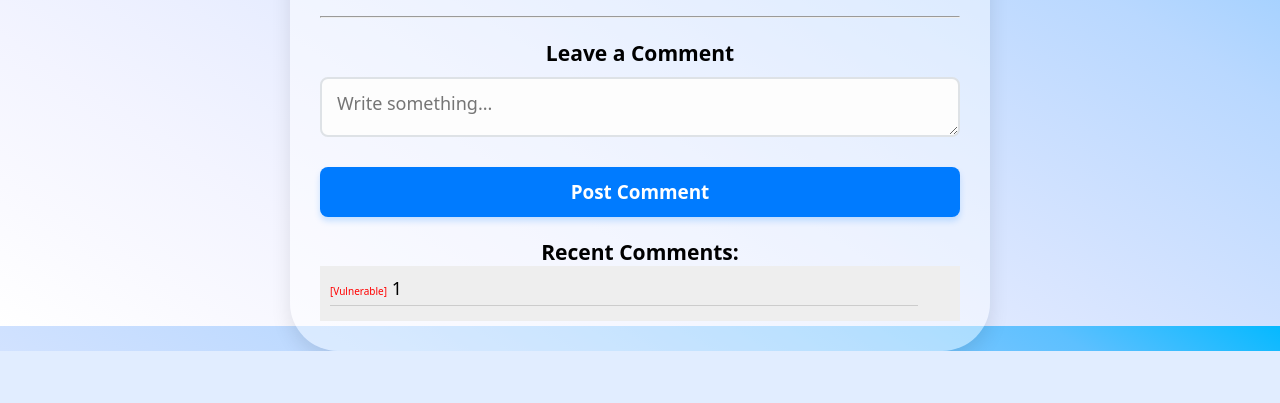
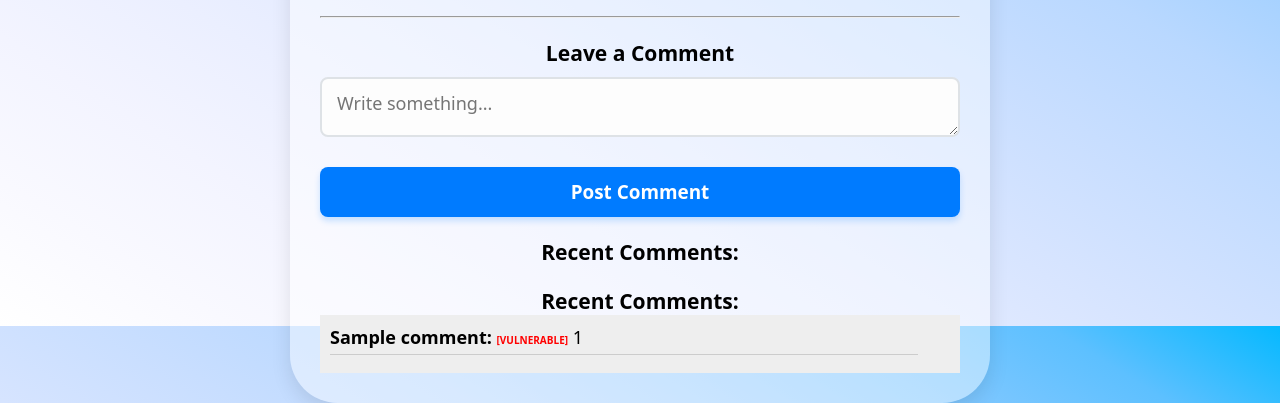
Before and after one commit to lollileeno/SecPro, a Python web app: template templates/dashboard.html in a window 1280 px wide. Shown: the part 474-877 px from the top of the page. Before the commit the page ends 825 px from the top, so only its background shows below. Run offline with Jinja, Linux system fonts and the light colour scheme; the template is opened without the code that fills it: most values are stand-ins (such as "Sample title", 1, 10 or a date in 2020).

Commit message:
Enhance comments display with usernames and styling

```diff
--- a/templates/dashboard.html
+++ b/templates/dashboard.html
@@ -57,14 +57,17 @@
     </form>
 
     <h3 style="margin-top: 20px;">Recent Comments:</h3>
+<h3 style="margin-top: 20px;">Recent Comments:</h3>
 <ul class="comments" style="text-align: left; background: #eee; padding: 10px; list-style-type: none;">
     {% for comment in comments %}
-            <li style="margin-bottom: 5px; border-bottom: 1px solid #ccc; padding-bottom: 5px;">
+        <li style="margin-bottom: 8px; border-bottom: 1px solid #ccc; padding-bottom: 5px;">
+            <strong>{{ comment[1] }}:</strong>
+
             {% if is_secure %}
-                    <span style="color: green; font-size: 10px;">[Secure]</span>
+                <span style="color: green; font-size: 10px; font-weight: bold;">[SECURE]</span>
                 {{ comment[0] }}
             {% else %}
-                    <span style="color: red; font-size: 10px;">[Vulnerable]</span>
+                <span style="color: red; font-size: 10px; font-weight: bold;">[VULNERABLE]</span>
                 {{ comment[0] | safe }}
             {% endif %}
         </li>
```
Lines whose indentation alone changed are shown as unchanged.
